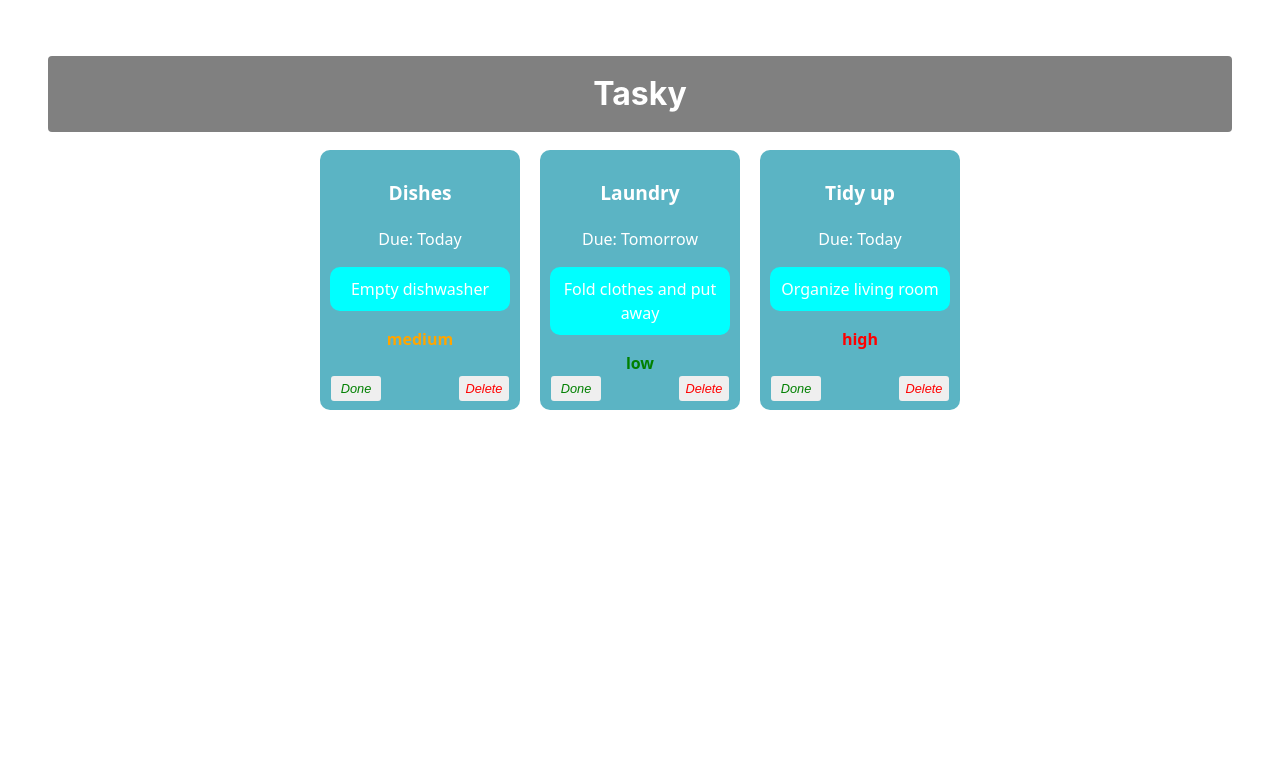
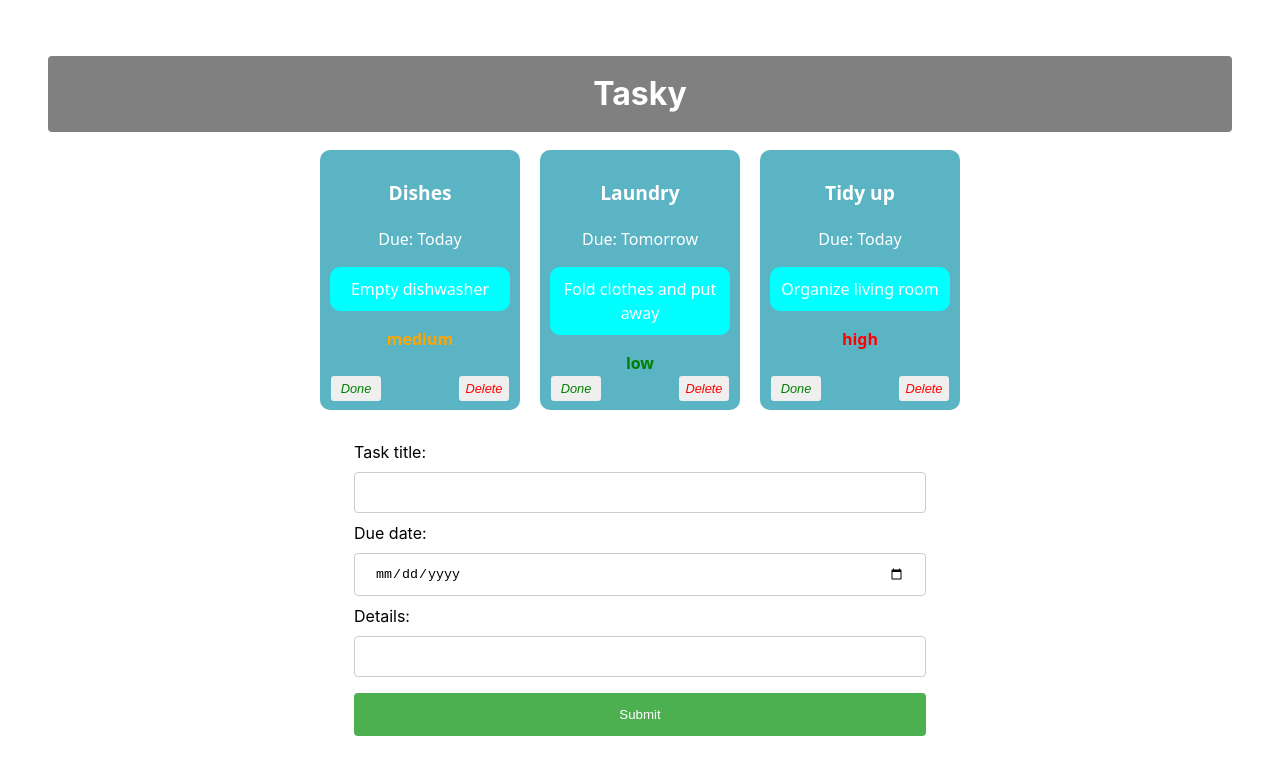
Before and after one commit to Pyxyll/react-basics-lab, a React (Vite) app in the folder tasky/: page / in a window 1280 px wide. Shown: the top 774 px of the page. Built offline with nearby package versions, Linux system fonts and the light colour scheme.

Commit message:
add task: form added

```diff
--- a/tasky/src/App.css
+++ b/tasky/src/App.css
@@ -88,3 +88,34 @@
   right: 5px;
   color: red;
 }
+
+input[type=text], input[type=date] {
+  width: 100%;
+  padding: 12px 20px;
+  margin: 8px 0;
+  display: inline-block;
+  border: 1px solid #ccc;
+  border-radius: 4px;
+  box-sizing: border-box;
+}
+
+input[type=submit] {
+  width: 100%;
+  background-color: #4CAF50;
+  color: white;
+  padding: 14px 20px;
+  margin: 8px 0;
+  border: none;
+  border-radius: 4px;
+  cursor: pointer;
+}
+
+input[type=submit]:hover {
+  background-color: #45a049;
+}
+
+form {
+  text-align: left;
+  width: 50%;
+  margin: auto;
+}
--- a/tasky/src/App.jsx
+++ b/tasky/src/App.jsx
@@ -1,6 +1,8 @@
 import "./App.css";
 import React, { useState } from "react";
 import Task from "./components/task";
+import AddTaskForm from './components/Form';
+
 
 function App() {
   const [taskState, setTaskState] = useState({
@@ -64,6 +66,7 @@
 
         />
       ))}
+      <AddTaskForm />
     </div>
   );
 }
--- /dev/null
+++ b/tasky/src/components/form.jsx
@@ -0,0 +1,28 @@
+import React from "react";
+
+const AddTaskForm = (props) => {
+
+  return (
+    <div>
+      <form>
+        <label>
+            Task title:
+            <input type="text" name="title" required />
+        </label>
+        <br />
+        <label>
+            Due date:
+            <input type="date" name="deadline" required />
+        </label>
+        <br />
+        <label>
+            Details:
+            <input type="text" name="description" />
+        </label>
+        <input type="submit" value="Submit" />
+        </form>
+    </div>
+  )
+};
+
+export default AddTaskForm;
```
